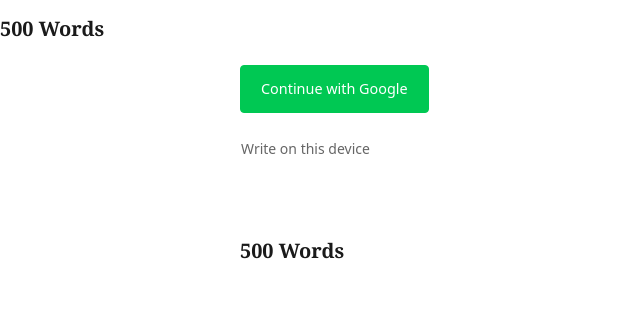
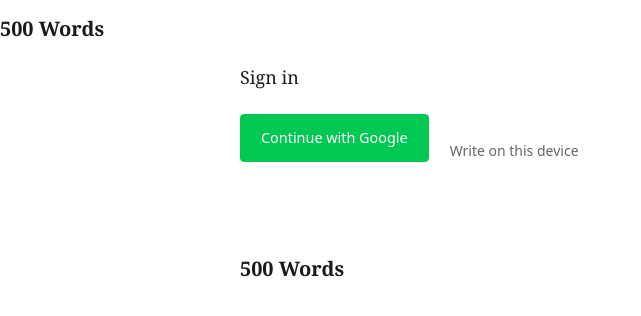
Before and after one commit to erict16/500words, a Next.js app: page /challenge in a window 1280 px wide. Shown: the top 316 px of the page, without its empty margins (0-641 px from the left). Built offline with nearby package versions, Linux system fonts and the light colour scheme; no server answers.

Commit message:
Match current 750 sign-in title and group cards.
Serif 1.125rem Sign in, stacked challenge group-cards, no Rails #000099 in sepia. Write page squares unchanged.

```diff
--- a/scripts/e2e.mjs
+++ b/scripts/e2e.mjs
@@ -66,6 +66,13 @@
   await page.waitForSelector('[data-testid="local-write"]', { timeout: 10000 });
   const google = await page.locator('[data-testid="google-signin"]').count();
   console.log("googleButton=" + google);
+  const loginTitle = await page.locator(".login-title").evaluate((el) => {
+    const s = getComputedStyle(el);
+    return { size: s.fontSize, weight: s.fontWeight, font: s.fontFamily };
+  });
+  console.log("loginTitle=" + JSON.stringify(loginTitle));
+  if (loginTitle.size !== "18px") fail("login-title not 1.125rem, got " + loginTitle.size);
+  if (!/georgia|ui-serif|cambria|times/i.test(loginTitle.font)) fail("login-title not serif, got " + loginTitle.font);
   if (!google) fail("missing Continue with Google");
   await page.locator('[data-testid="local-write"]').click();
   await page.waitForSelector('[data-testid="editor"]', { timeout: 10000 });
@@ -291,14 +298,28 @@
   if (!progress?.includes("1 day")) fail("joining after a strike should count today");
   const noticeStyle = await page.locator('[data-testid="shame-empty"]').evaluate((el) => {
     const s = getComputedStyle(el);
-    return { bg: s.backgroundColor, font: s.fontFamily, size: s.fontSize, radius: s.borderTopLeftRadius };
+    return { bg: s.backgroundColor, font: s.fontFamily, size: s.fontSize };
   });
   console.log("notice=" + JSON.stringify(noticeStyle));
   if (noticeStyle.bg.includes("212, 238, 247")) fail("notice still Rails #d4eef7");
   if (/georgia/i.test(noticeStyle.font) && !/ui-sans|system-ui|segoe|helvetica|arial/i.test(noticeStyle.font)) {
     fail("notice still Georgia, got " + noticeStyle.font);
   }
-  if (noticeStyle.radius !== "4px") fail("notice radius not 4px, got " + noticeStyle.radius);
+  const groupCard = await page.locator(".group-card").first().evaluate((el) => {
+    const s = getComputedStyle(el);
+    const name = el.querySelector(".group-name");
+    return {
+      border: s.borderTopWidth,
+      radius: s.borderTopLeftRadius,
+      nameSize: name ? getComputedStyle(name).fontSize : "",
+      nameFont: name ? getComputedStyle(name).fontFamily : "",
+    };
+  });
+  console.log("groupCard=" + JSON.stringify(groupCard));
+  if (groupCard.border !== "1px") fail("group-card missing 1px border, got " + groupCard.border);
+  if (groupCard.radius !== "4px") fail("group-card radius not 4px, got " + groupCard.radius);
+  if (groupCard.nameSize !== "18px") fail("group-name not 1.125rem, got " + groupCard.nameSize);
+  if (!/georgia|ui-serif|cambria|times/i.test(groupCard.nameFont)) fail("group-name not serif, got " + groupCard.nameFont);
   const joined = await page.locator('[data-testid="joined-challenge"] strong').evaluate((el) => {
     const s = getComputedStyle(el);
     return { color: s.color, border: s.borderTopColor, radius: s.borderRadius, pad: s.paddingTop };
--- a/src/app/challenge/page.tsx
+++ b/src/app/challenge/page.tsx
@@ -47,10 +47,10 @@
       ) : null}
 
       <div className="walls">
-        <section>
-          <h2 className="page-h2">Wall of awesomeness</h2>
+        <section className="group-card">
+          <h2 className="group-name">Wall of awesomeness</h2>
           {awesome.length === 0 ? (
-            <p className="notice">Nobody here yet.</p>
+            <p className="text-muted">Nobody here yet.</p>
           ) : (
             <ul className="wall-list">
               {awesome.map((p) => (
@@ -63,10 +63,10 @@
           )}
         </section>
 
-        <section>
-          <h2 className="page-h2">Wall of shame</h2>
+        <section className="group-card">
+          <h2 className="group-name">Wall of shame</h2>
           {shame.length === 0 ? (
-            <p className="notice" data-testid="shame-empty">
+            <p className="text-muted" data-testid="shame-empty">
               Empty. Keep it that way.
             </p>
           ) : (
--- a/src/app/globals.css
+++ b/src/app/globals.css
@@ -51,10 +51,10 @@
   --muted: #8a7460;
   --line: #d4c4a8;
   --soft: #efe3cc;
-  --good: green;
-  --stat: #4db559;
-  --link: #000099;
-  --notice: #d4eef7;
+  --good: #4caf50;
+  --stat: #4caf50;
+  --link: #00a844;
+  --notice: #efe3cc;
   --strike: #3b2f23;
   --spare: #6a5848;
 }
@@ -222,6 +222,22 @@
   font-family: var(--font-serif-primary);
 }
 
+.login-title {
+  color: var(--ink);
+  font-family: var(--font-serif-primary);
+  font-size: 1.125rem;
+  font-weight: 400;
+  line-height: 1.4;
+  margin: 0 0 1.5rem;
+}
+
+.login-actions {
+  display: flex;
+  flex-wrap: wrap;
+  align-items: center;
+  gap: 12px 20px;
+}
+
 .sign-page .btn-google {
   display: inline-flex;
   align-items: center;
@@ -853,16 +869,36 @@
 }
 
 .walls {
-  display: grid;
-  grid-template-columns: 1fr;
-  gap: 36px;
+  display: flex;
+  flex-direction: column;
+  gap: 16px;
   margin-top: 28px;
 }
-@media (min-width: 720px) {
-  .walls {
-    grid-template-columns: 1fr 1fr;
-    gap: 48px;
-  }
+
+.group-card {
+  background: var(--paper);
+  border: 1px solid var(--border-light);
+  border-radius: var(--radius-base);
+  padding: 16px;
+}
+
+.group-card:hover {
+  border-color: var(--border-medium);
+}
+
+.group-name {
+  font-family: var(--font-serif-primary);
+  font-size: 1.125rem;
+  font-weight: 600;
+  color: var(--ink);
+  margin: 0 0 8px;
+}
+
+.text-muted {
+  font-family: var(--font-sans-metadata);
+  font-size: 0.875rem;
+  color: var(--text-secondary);
+  margin: 0;
 }
 
 .wall-list {
--- a/src/components/BadgeArt.tsx
+++ b/src/components/BadgeArt.tsx
@@ -445,8 +445,8 @@
 }
 
 function Horse({ p, earned }: { p: Palette; earned: boolean }) {
-  const coat = hue(earned, "#45ded7");
-  const mane = hue(earned, "#1a7f78");
+  const coat = hue(earned, "#00bfa5");
+  const mane = hue(earned, "#00796b");
   return (
     <>
       <ellipse cx="35" cy="71" rx="17" ry="3.4" fill={p.ink} opacity="0.08" />
--- a/src/components/SignInGate.tsx
+++ b/src/components/SignInGate.tsx
@@ -16,13 +16,14 @@
         </div>
       </header>
       <main className="site-col">
-        <div className="sign-page" data-testid="signin-form">
-          {configured ? (
-            <button type="button" onClick={() => void signIn()} className="btn-google" data-testid="google-signin">
-              Continue with Google
-            </button>
-          ) : null}
-          <div>
+        <div className="sign-page login-form" data-testid="signin-form">
+          <h1 className="login-title">Sign in</h1>
+          <div className="login-actions">
+            {configured ? (
+              <button type="button" onClick={() => void signIn()} className="btn-google" data-testid="google-signin">
+                Continue with Google
+              </button>
+            ) : null}
             <button type="button" onClick={startLocal} className="subdued" data-testid="local-write">
               Write on this device
             </button>
```
Also changed, not shown: 2 other files (tests, documents, lock files or other folders).
